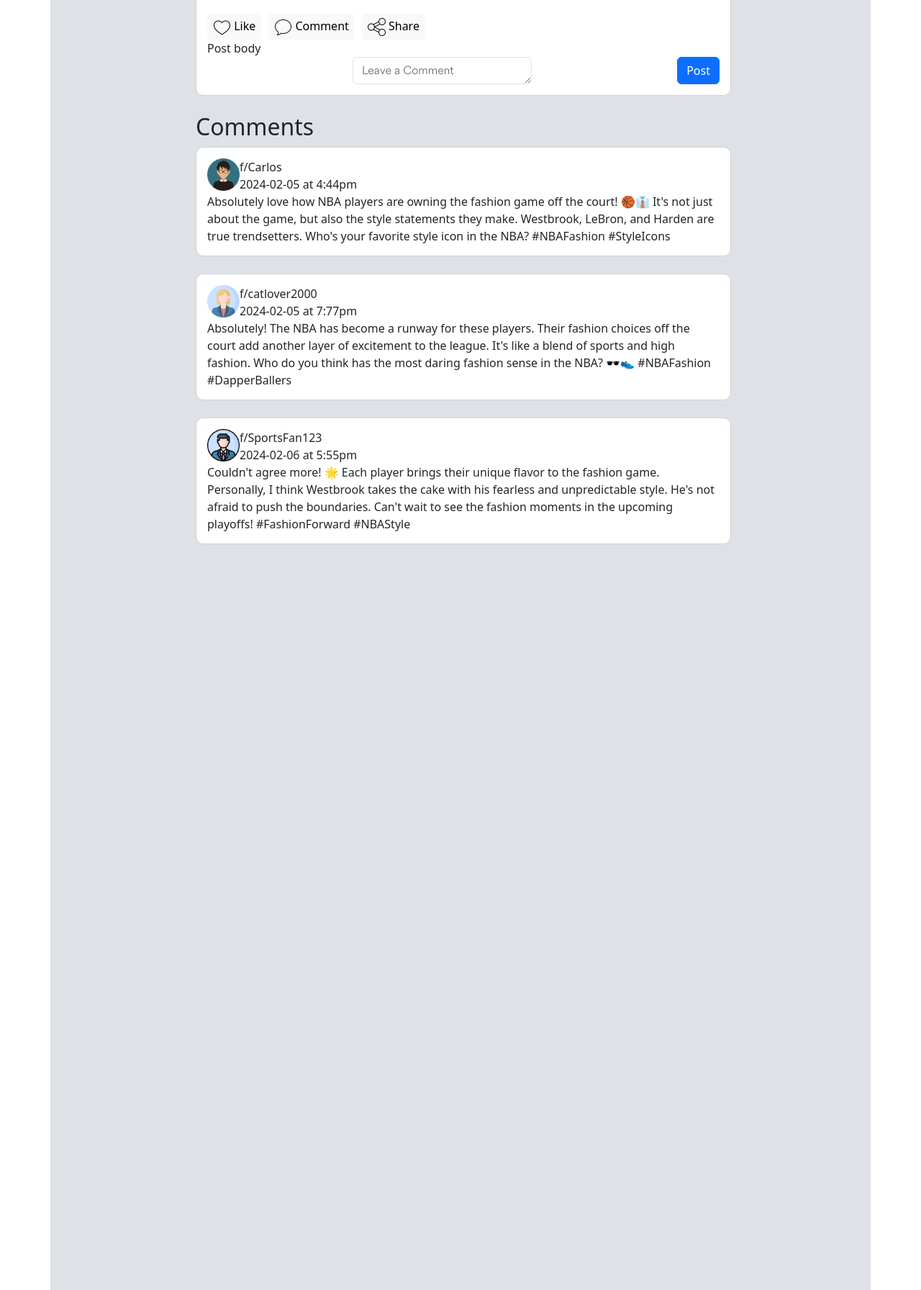
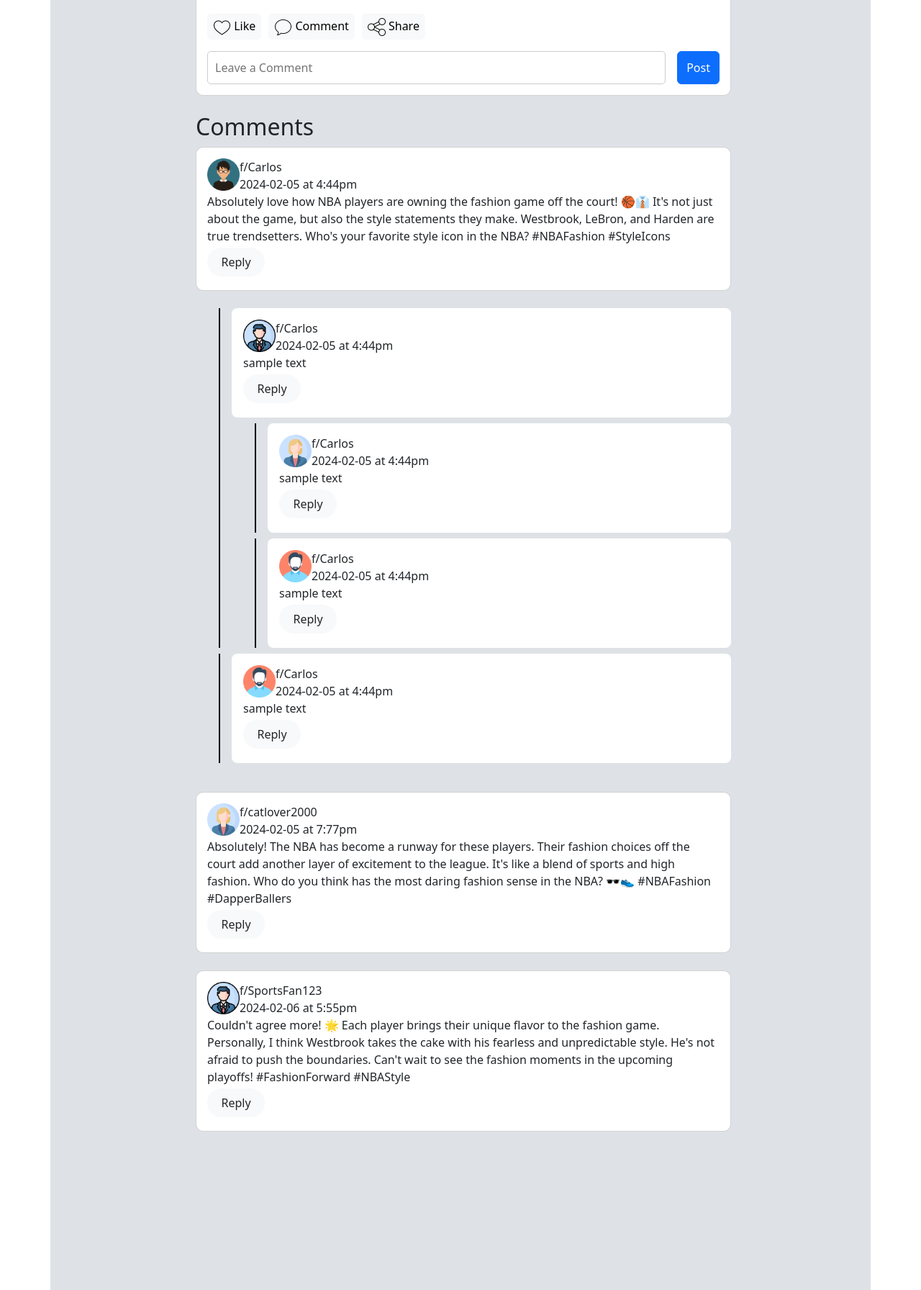
Before and after one commit to olivernicholass/Converso, a PHP site: page /html/thread.html in a window 1280 px wide. Shown: the part 907-2699 px from the top of the page at 72% size. Run offline with PHP 8.4, Linux system fonts and the light colour scheme.

Commit message:
added replies to replies and more examples

```diff
--- a/css/thread.css
+++ b/css/thread.css
@@ -193,7 +193,51 @@
     flex-direction: column;
 }
 
-.comment{
+.comment-container{
+    margin-top: 1em;
+    margin-left: 0;
     display: flex;
-    flex-direction: row;
+    gap: 1em;
 }
+.comment-text{
+    width: 100%;
+    padding: 10px;
+    font-size: 16px;
+    border: 1px solid #ccc;
+    border-radius: 5px;
+    resize: none;
+}
+
+.reply-container{
+    border-left: 2px solid black;
+    margin-left: 2em;
+    padding-left: 1em;
+
+}
+.reply-main{
+    background-color: #ffffff;
+    border-radius: .5em;
+    padding: 1em;
+    margin-bottom: .5em;
+}
+.replies{
+    margin-top: 0em;
+    margin-bottom: 2em;
+    width: calc(100%);
+}
+
+.reply-link-container{
+    display: block;
+    margin: .25em;
+    margin-left: 0em;
+    padding: .5em;
+    background-color: #f8f9fa;
+    border-radius: 2em;
+    width: 5em;
+    text-align: center;
+}
+
+.reply-link{
+    text-decoration: none;
+    color: #212529;
+}
--- a/html/thread.html
+++ b/html/thread.html
@@ -119,15 +119,14 @@
                         <img src="../icons/share.png" alt="Share Icon"> Share
                     </button>
                 </div>
-                <div class="form-group">
-                    <label for="description">Post body</label>
-                    <div class="comment">
-                        <textarea rows="1" type="text" class="form-control" placeholder="Leave a Comment"></textarea>
-                        <button type="submit" class="btn btn-primary">Post</button>
-                    </div>
+
+                <div class="comment-container">
+                    <textarea rows="1" type="text" class="comment-text" placeholder="Leave a Comment"></textarea>
+                    <button type="submit" class="btn btn-primary">Post</button>
+                </div>
 
 
-                </div>
+
             </div>
 
             <h2>Comments</h2>
@@ -146,7 +145,76 @@
                 but also the style statements they make.
                 Westbrook, LeBron, and Harden are true trendsetters.
                 Who's your favorite style icon in the NBA? #NBAFashion #StyleIcons
+                <div class="reply-link-container">
+                    <a class="reply-link" href="#">Reply</a>
+                </div>
             </div>
+
+            <div class="replies">
+                <div class="reply-container">
+                    <div class="reply-main">
+                        <div class="post-header">
+                            <img src="/images/user2.png" class="user-profile">
+                            <div class="post-info">
+                                <div class="username">f/Carlos</div>
+                                <div class="date">2024-02-05 at 4:44pm</div>
+                            </div>
+                        </div>
+                        sample text
+                        <div class="reply-link-container">
+                            <a class="reply-link" href="#">Reply</a>
+                        </div>
+                    </div>
+                    <div class="reply-container">
+                        <div class="reply-main">
+                            <div class="post-header">
+                                <img src="/images/user4.png" class="user-profile">
+                                <div class="post-info">
+                                    <div class="username">f/Carlos</div>
+                                    <div class="date">2024-02-05 at 4:44pm</div>
+                                </div>
+                            </div>
+                            sample text
+                            <div class="reply-link-container">
+                                <a class="reply-link" href="#">Reply</a>
+                            </div>
+                        </div>
+                    </div>
+                    <div class="reply-container">
+                        <div class="reply-main">
+                            <div class="post-header">
+                                <img src="/images/user3.png" class="user-profile">
+                                <div class="post-info">
+                                    <div class="username">f/Carlos</div>
+                                    <div class="date">2024-02-05 at 4:44pm</div>
+                                </div>
+                            </div>
+                            sample text
+                            <div class="reply-link-container">
+                                <a class="reply-link" href="#">Reply</a>
+                            </div>
+                        </div>
+                    </div>
+                </div>
+                <div class="reply-container">
+
+                    <div class="reply-main">
+                        <div class="post-header">
+                            <img src="/images/user3.png" class="user-profile">
+                            <div class="post-info">
+                                <div class="username">f/Carlos</div>
+                                <div class="date">2024-02-05 at 4:44pm</div>
+                            </div>
+                        </div>
+                        sample text
+                        <div class="reply-link-container">
+                            <a class="reply-link" href="#">Reply</a>
+                        </div>
+                    </div>
+                </div>
+            </div>
+
+
 
             <div class="card mb-4 main-post-card">
                 <div class="post-header">
@@ -161,6 +229,9 @@
                 Their fashion choices off the court add another layer of excitement to the league.
                 It's like a blend of sports and high fashion.
                 Who do you think has the most daring fashion sense in the NBA? 🕶️👟 #NBAFashion #DapperBallers
+                <div class="reply-link-container">
+                    <a class="reply-link" href="#">Reply</a>
+                </div>
             </div>
 
             <div class="card mb-4 main-post-card">
@@ -176,6 +247,9 @@
                 Personally, I think Westbrook takes the cake with his fearless and unpredictable style.
                 He's not afraid to push the boundaries.
                 Can't wait to see the fashion moments in the upcoming playoffs! #FashionForward #NBAStyle
+                <div class="reply-link-container">
+                    <a class="reply-link" href="#">Reply</a>
+                </div>
             </div>
 
 
```
